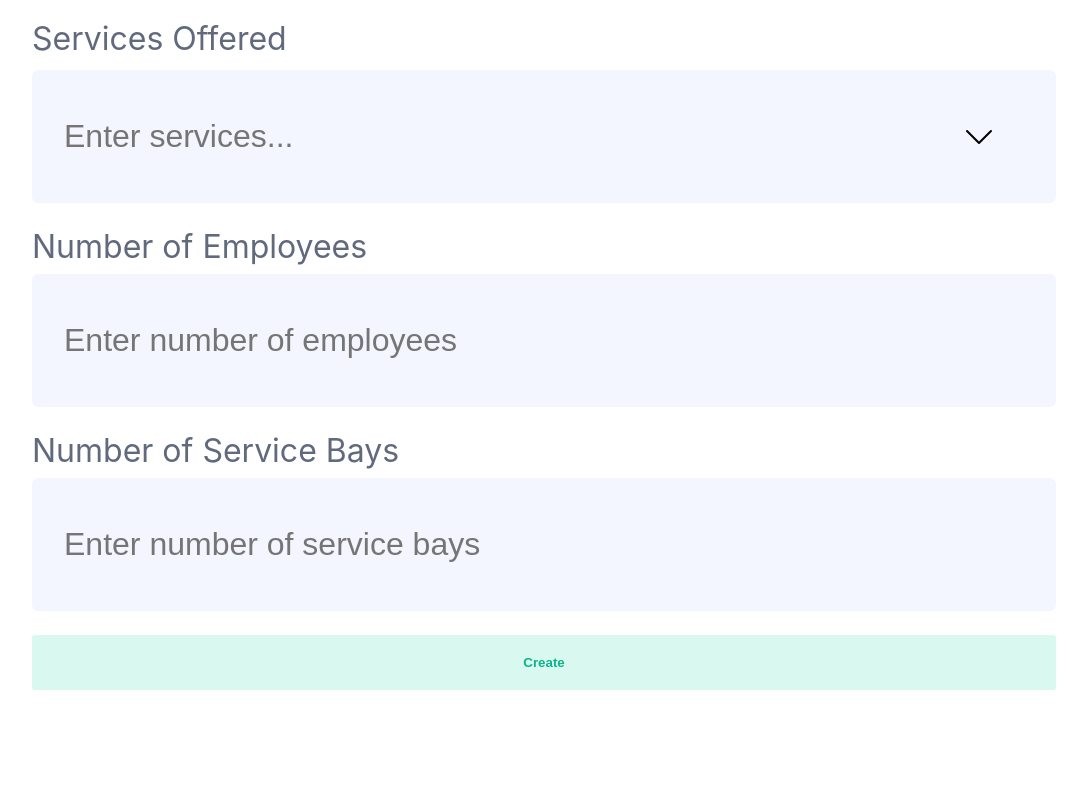
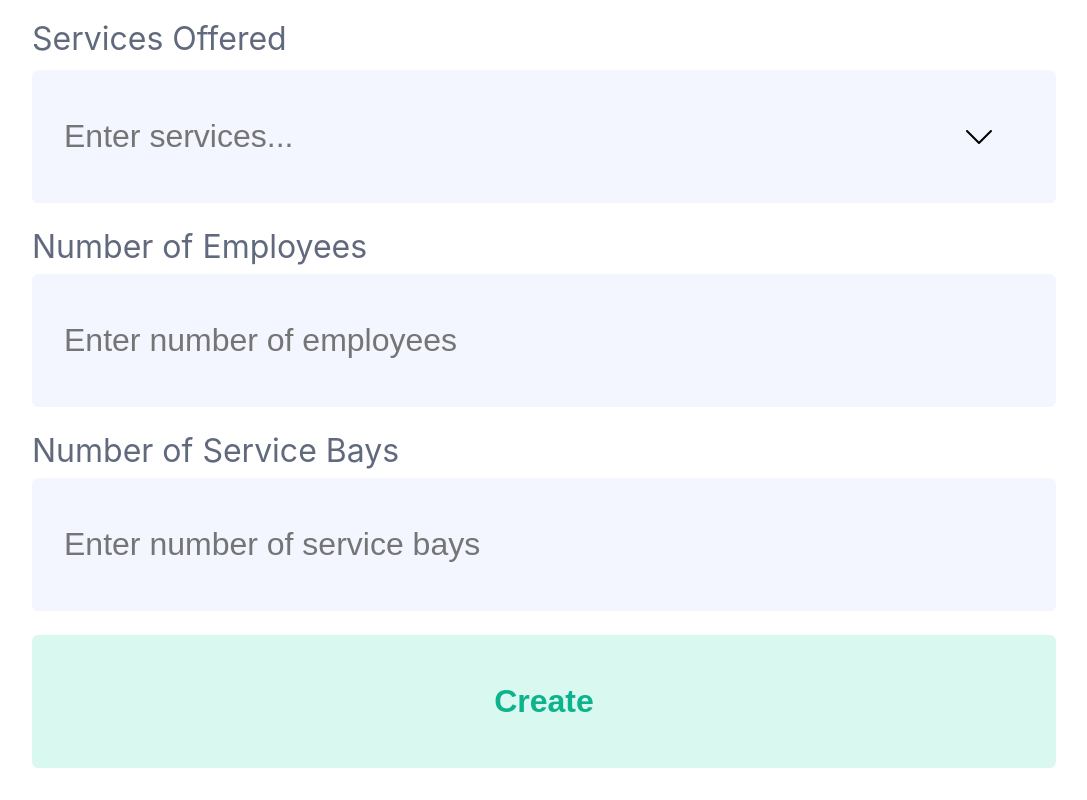
Before and after one commit to HKanwal/kapstone, a Next.js app in the folder src/next-app/: page /create-shop in a window 1280 px wide. Shown: the part 967-1767 px from the top of the page, without its empty margins (96-1183 px from the left). Before the commit the page ends 1689 px from the top, so only its background shows below. Built offline with nearby package versions, Linux system fonts and the light colour scheme.

Commit message:
Button font size now scales correctly

```diff
--- a/src/next-app/styles/components/Button.module.css
+++ b/src/next-app/styles/components/Button.module.css
@@ -6,6 +6,7 @@
   border-radius: 0.2em;
   color: white;
   font-weight: 600;
+  font-size: var(--font-size);
 }
 
 .button:enabled:hover {
```
